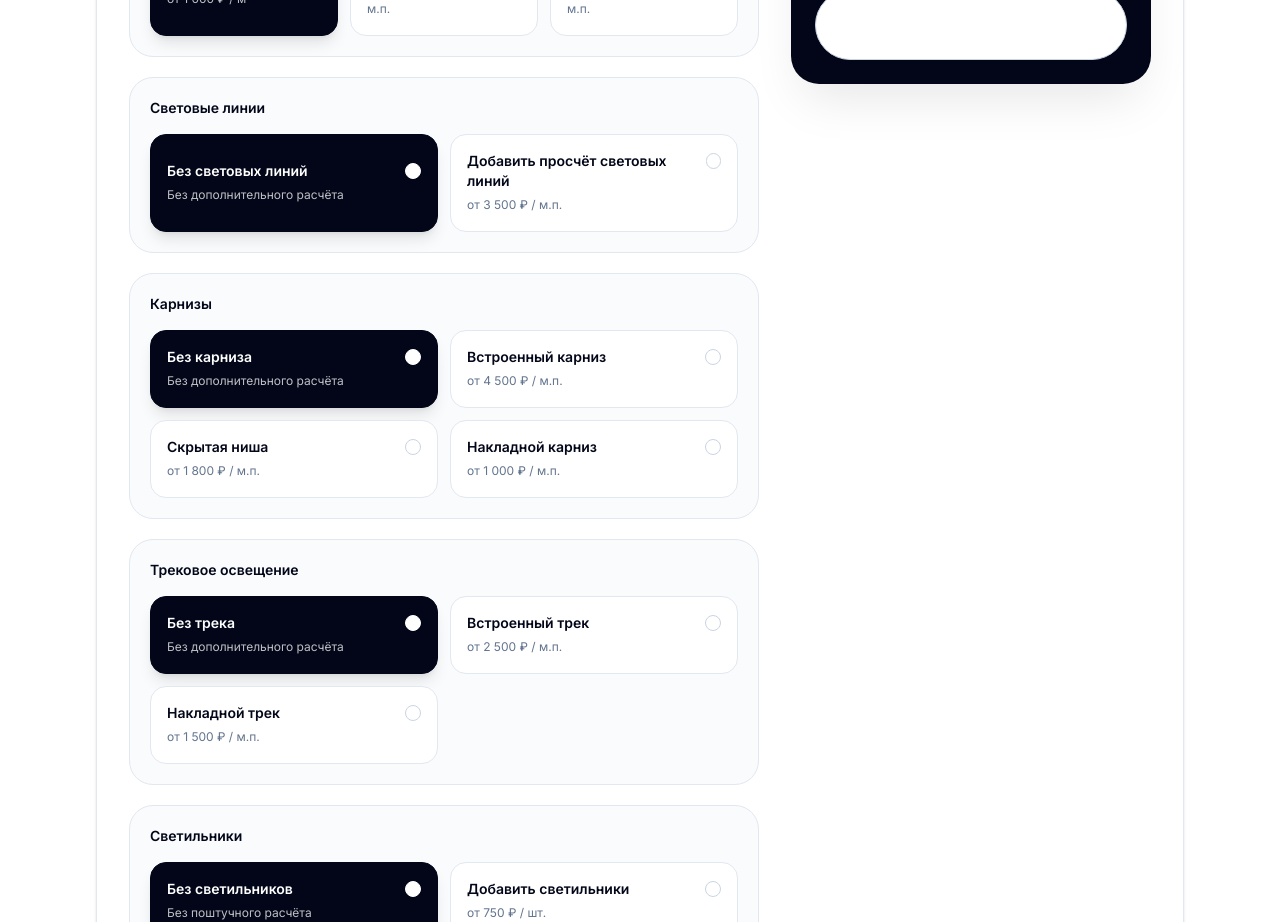
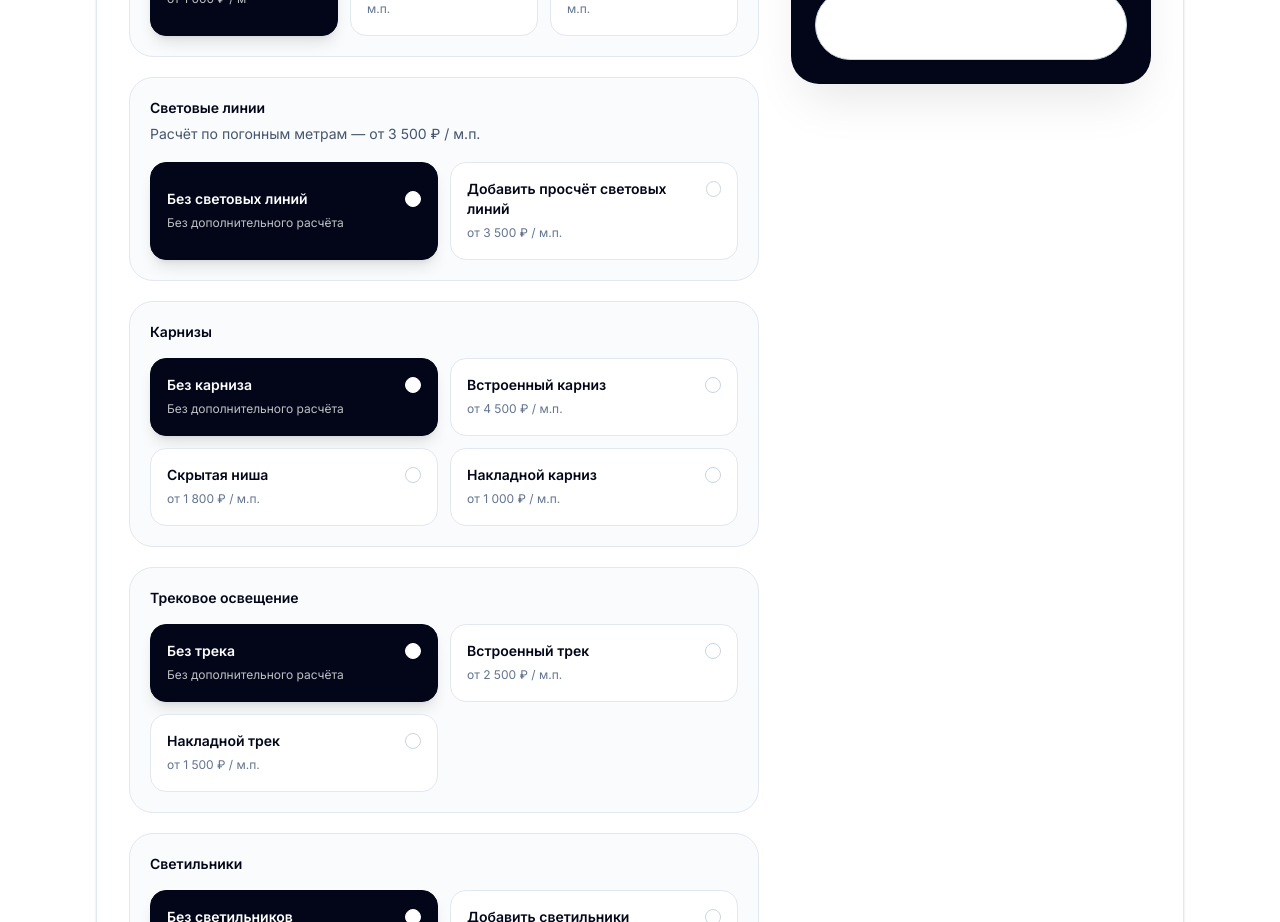
Before and after one commit to svladimirtsk-crypto/nextjs-potolkovo, a Next.js app: page / in a window 1280 px wide. Shown: the part 2500-3422 px from the top of the page. Built offline with nearby package versions, Linux system fonts and the light colour scheme.

Commit message:
Update price-calculator-client.tsx

```diff
--- a/components/home/price-calculator-client.tsx
+++ b/components/home/price-calculator-client.tsx
@@ -773,7 +773,9 @@ export function PriceCalculatorClient({
         <CollapsibleSection
           id="light-lines"
           title="Световые линии"
-
+          description={`Расчёт по погонным метрам — от ${formatCurrency(
+            lightLinesConfig.ratePerMeter
+          )} ₽ / м.п.`}
           isDesktopAccordion={isDesktopAccordion}
           isOpen={openSections["light-lines"]}
           onToggle={toggleSection}
```
